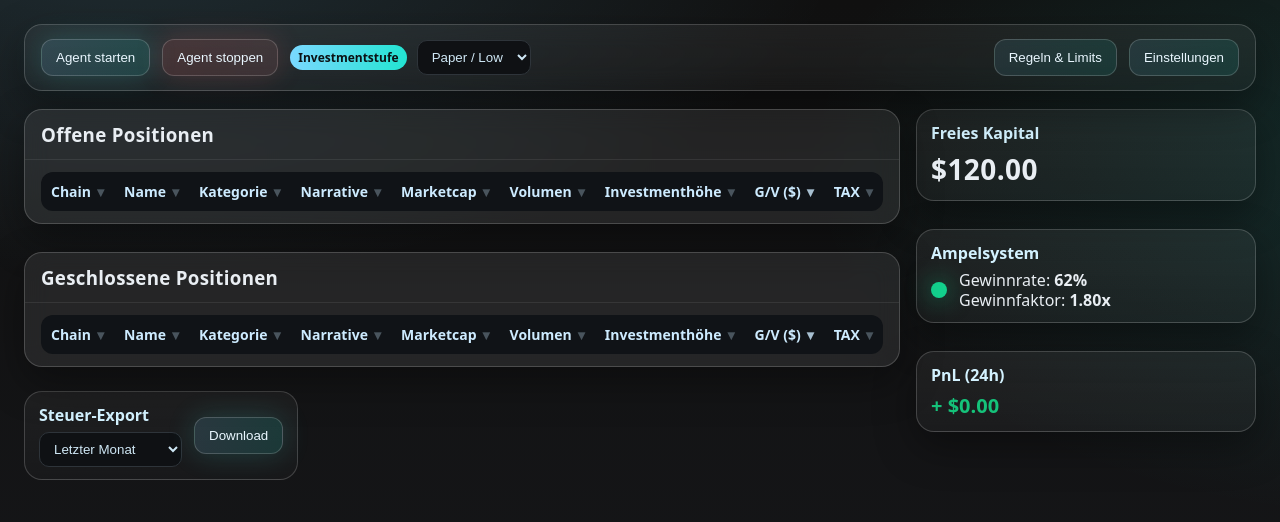
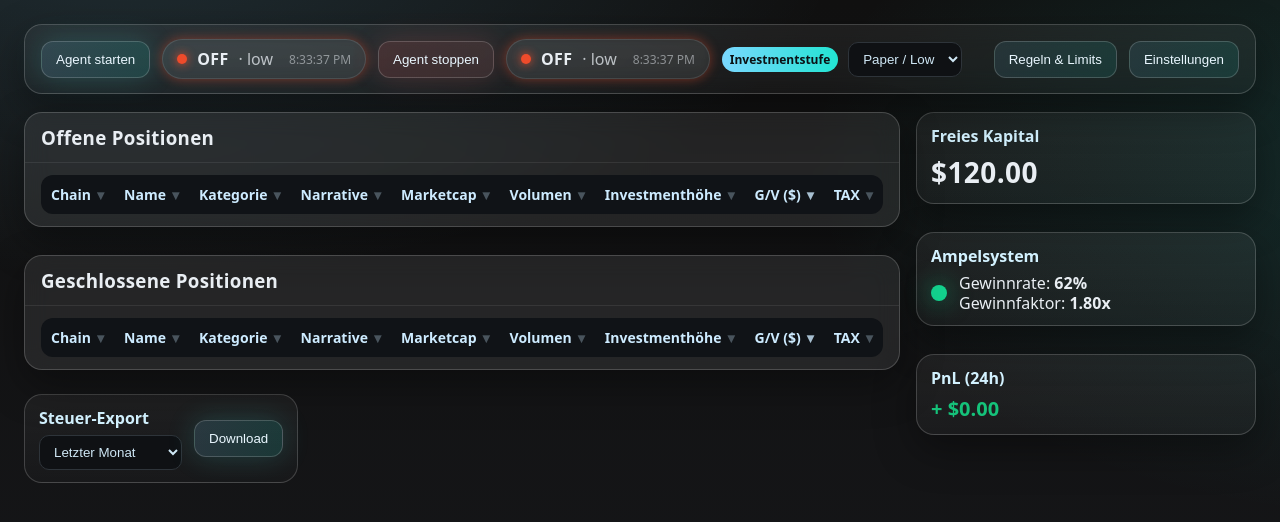
Before and after one commit to glitzereinhorn270487/odyssee, a Next.js app: page /dashboard in a window 1280 px wide. Shown: the top 522 px of the page. Built offline with nearby package versions, Linux system fonts and the light colour scheme.

Commit message:
Update page.tsx

```diff
--- a/app/dashboard/page.tsx
+++ b/app/dashboard/page.tsx
@@ -124,10 +124,12 @@ function sortPositions(items:Position[],key:SortKey,dir:SortDir){
 // UI Bits...
 function TopBar(p:{status:'OFF'|'PAPER'|'LIVE';level:'low'|'mid'|'high';setLevel:(v:any)=>void;onStart:()=>void;onStop:()=>void;onOpenSettings:()=>void;onOpenPolicy:()=>void;}){
   const {status,level,setLevel,onStart,onStop,onOpenSettings,onOpenPolicy}=p;
-  return <div className={styles.topbar}>
+   return <div className={styles.topbar}>
     <div className={styles.leftGroup}>
-      <button className={classNames(styles.btn,styles.btnStart)} onClick={onStart} disabled={status!=='OFF'}>Agent starten</button>
-      <button className={classNames(styles.btn,styles.btnStop)} onClick={onStop} disabled={status==='OFF'}>Agent stoppen</button>
+      <button className={classNames(styles.btn,styles.btnStart)} onClick={onStart} disabled={status!=='OFF'}>Agent starten</button><AgentStatusBadge />
+
+      <button className={classNames(styles.btn,styles.btnStop)} onClick={onStop} disabled={status==='OFF'}>Agent stoppen</button><AgentStatusBadge />
+
       <div className={styles.level}><span className={styles.badge}>Investmentstufe</span>
         <select className={styles.select} value={level} onChange={(e)=>setLevel(e.target.value as any)}>
           <option value="low">Paper / Low</option><option value="mid">Live / Mid</option><option value="high">Live / High</option>
```
